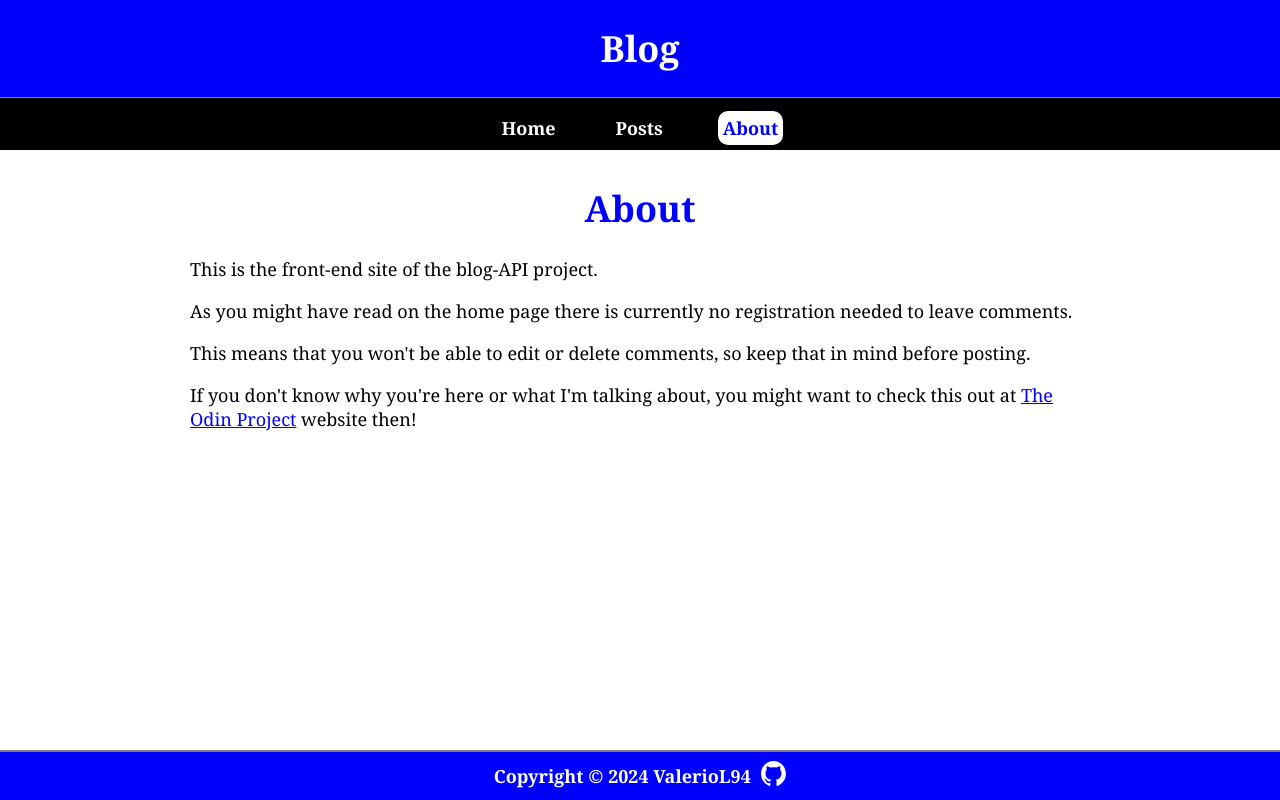
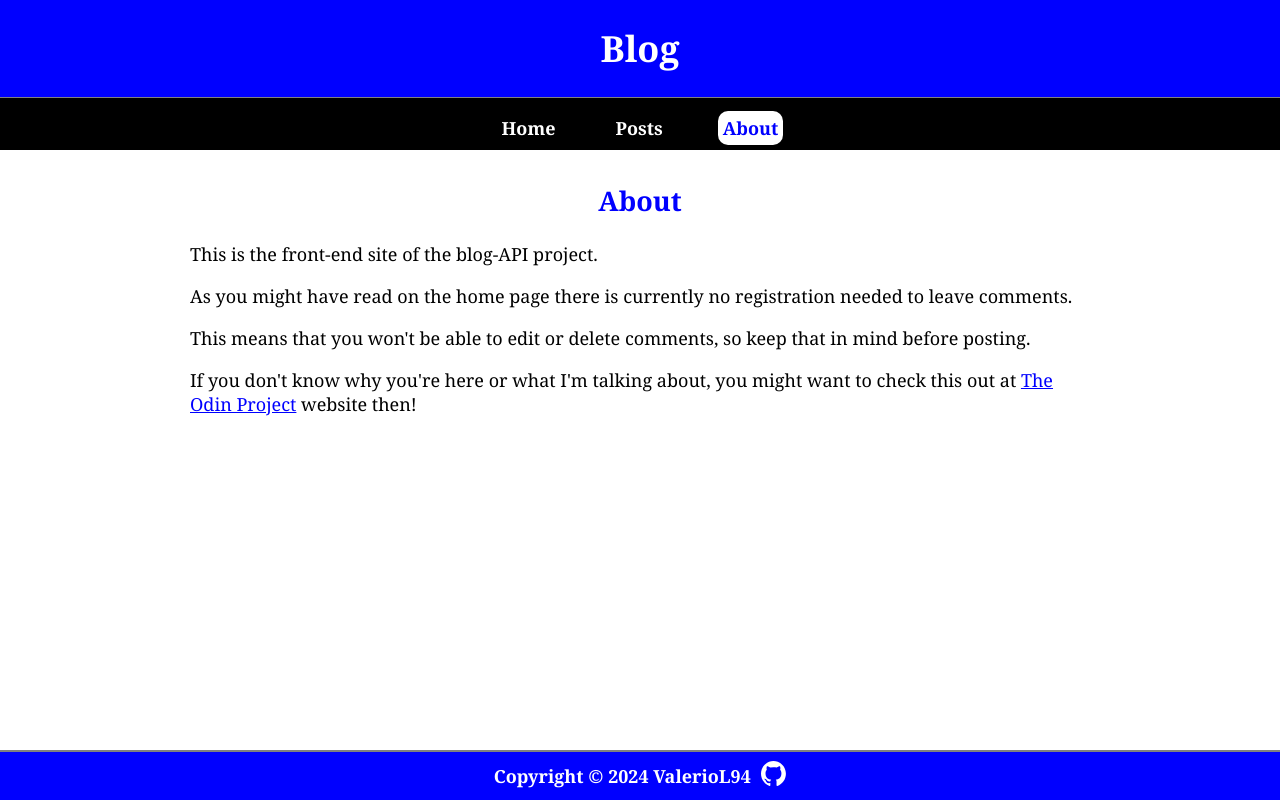
Before and after one commit to ValerioL94/blog-API, a React (Vite) app in the folder frontend-user/: page /about in a window 1280 px wide. Built offline with nearby package versions, Linux system fonts and the light colour scheme.

Commit message:
Update styles

```diff
--- a/frontend-user/src/routes/About.jsx
+++ b/frontend-user/src/routes/About.jsx
@@ -1,7 +1,7 @@
 export default function About() {
   return (
     <div className="wrapper">
-      <h1>About</h1>
+      <h2>About</h2>
       <p>This is the front-end site of the blog-API project.</p>
       <p>
         As you might have read on the home page there is currently no
--- a/frontend-user/src/routes/Home.jsx
+++ b/frontend-user/src/routes/Home.jsx
@@ -1,7 +1,7 @@
 export default function Home() {
   return (
     <div className="wrapper">
-      <h1>Homepage</h1>
+      <h2>Homepage</h2>
       <p>Welcome! Check out the posts and leave a comment if you like.</p>
       <p>No registration needed at the moment!</p>
     </div>
--- a/frontend-user/src/styles/Root.css
+++ b/frontend-user/src/styles/Root.css
@@ -47,7 +47,7 @@ main {
   padding: 10px;
   max-width: 900px;
 }
-.wrapper h1 {
+.wrapper h2 {
   text-align: center;
   color: blue;
 }
```
Also changed, not shown: frontend-user/src/styles/Post.css (added).
